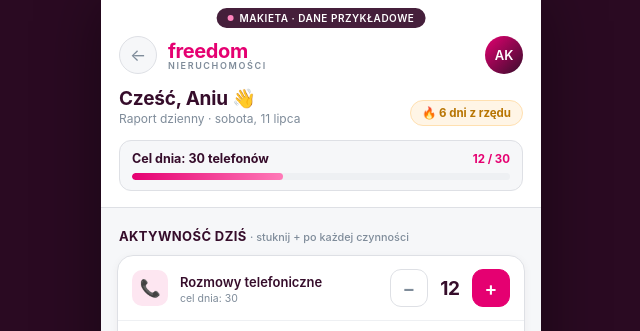
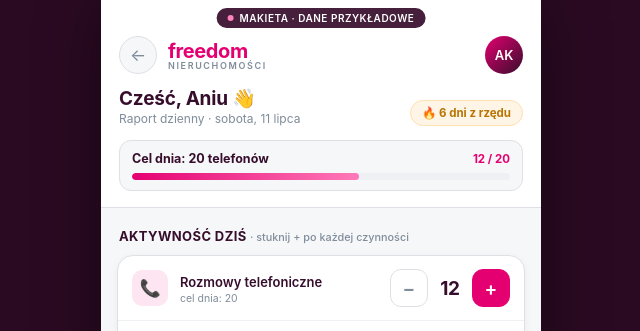
Before and after one commit to KrzysztofGiedzinski/freedom-panel-makieta, a plain HTML site: page raport-agenta.html in a window 1280 px wide. Shown: the top 331 px of the page, 319-959 px from the left. Drawn offline with Linux system fonts and the light colour scheme.

Commit message:
fix: cel dnia raportu agenta 20 telefonów (realne dane Freedom)
Co-Authored-By: Claude Opus 4.8 (1M context) <noreply@anthropic.com>

```diff
--- a/raport-agenta.html
+++ b/raport-agenta.html
@@ -158,7 +158,7 @@
       <div class="streak">🔥 6 dni z rzędu</div>
     </div>
     <div class="goalbar">
-      <div class="gtop"><b>Cel dnia: 30 telefonów</b><span class="gval" id="goal-txt">12 / 30</span></div>
+      <div class="gtop"><b>Cel dnia: 20 telefonów</b><span class="gval" id="goal-txt">12 / 20</span></div>
       <div class="track"><i id="goal-fill"></i></div>
     </div>
   </header>
@@ -178,7 +178,7 @@
     </div>
     <div class="syshint"><span class="i">✓</span>Te liczby uzupełniają się same po zaksięgowaniu transakcji — nie musisz nic wpisywać.</div>
 
-    <div class="sec-title mt">Cel miesiąca <small>· ustalony z brokerem</small></div>
+    <div class="sec-title mt">Cel miesiąca <small>· ustalony z menadżerem</small></div>
     <div class="goal-m">
       <div class="gm1"><span class="t">Umowy pośrednictwa</span><span class="v">3 / 5</span></div>
       <div class="track"><span class="fill"></span><span class="today"></span></div>
@@ -214,7 +214,7 @@
 <script>
   // ---------- Pola raportu (lista z wizji: 10 metryk dziennych) ----------
   var FIELDS = [
-    {id:'tel',   ic:'📞', n:'Rozmowy telefoniczne', s:'cel dnia: 30', v:12, goal:true},
+    {id:'tel',   ic:'📞', n:'Rozmowy telefoniczne', s:'cel dnia: 20', v:12, goal:true},
     {id:'sumo',  ic:'📅', n:'Spotkania umówione',   s:'na kolejne dni', v:2},
     {id:'sodb',  ic:'🤝', n:'Spotkania odbyte',     s:'dzisiaj', v:1},
     {id:'prez',  ic:'🏠', n:'Prezentacje nieruchomości', s:'dzisiaj', v:0},
@@ -225,7 +225,7 @@
   var FIELDS2 = [
     {id:'oferty', ic:'📂', n:'Aktywne oferty w pracy', s:'wczoraj: 14', v:14}
   ];
-  var GOAL_TEL = 30;
+  var GOAL_TEL = 20;
 
   function row(f){
     return '<div class="fld">'+
```
